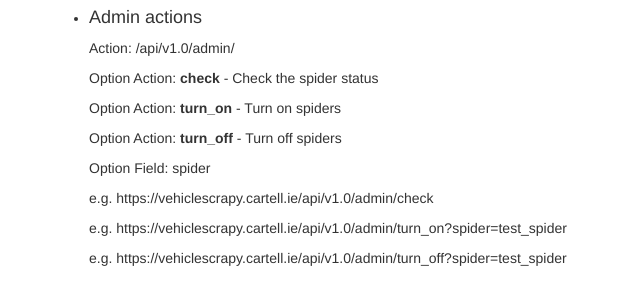
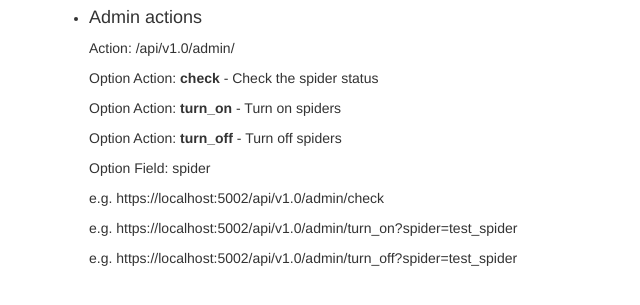
Before and after one commit to AsirXing/flask_scrapy_template, a Python web app: template app/templates/index.html in a window 1280 px wide. Shown: the part 333-638 px from the top of the page, without its empty margins (21-661 px from the left). Run offline with Jinja, Linux system fonts and the light colour scheme; the template is opened without the code that fills it, so the values that code supplies are empty; some libraries are stand-ins or nearby versions.

Commit message:
updated example url

```diff
--- a/app/templates/index.html
+++ b/app/templates/index.html
@@ -22,9 +22,9 @@
             <p>Option Action: <b>turn_on</b> - Turn on spiders </p>
             <p>Option Action: <b>turn_off</b> - Turn off spiders </p>
             <p>Option Field: spider </p>
-            <p>e.g. https://vehiclescrapy.cartell.ie/api/v1.0/admin/check</p>
-            <p>e.g. https://vehiclescrapy.cartell.ie/api/v1.0/admin/turn_on?spider=test_spider</p>
-            <p>e.g. https://vehiclescrapy.cartell.ie/api/v1.0/admin/turn_off?spider=test_spider</p>
+            <p>e.g. https://localhost:5002/api/v1.0/admin/check</p>
+            <p>e.g. https://localhost:5002/api/v1.0/admin/turn_on?spider=test_spider</p>
+            <p>e.g. https://localhost:5002/api/v1.0/admin/turn_off?spider=test_spider</p>
         </li>
     </ul>
 </div>
```
